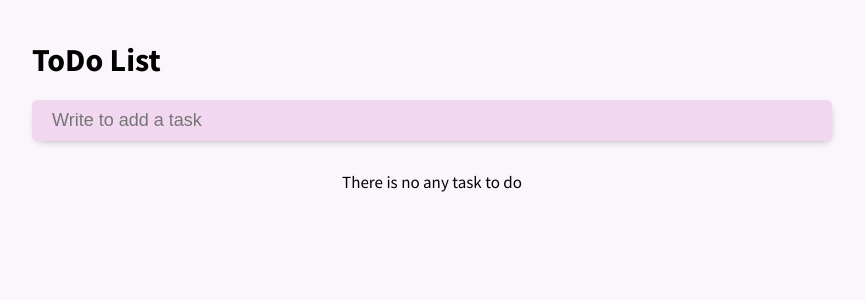
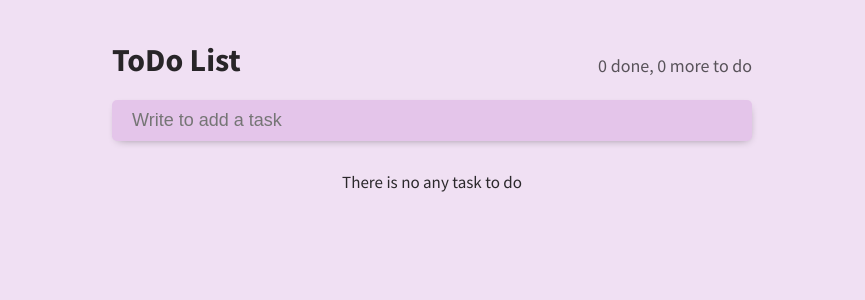
Before and after one commit to melk0sha/todo-list, a React (Create React App) app: page / in a window 1280 px wide. Shown: the top 300 px of the page, without its empty margins (208-1073 px from the left). Built offline with nearby package versions, Linux system fonts and the light colour scheme.

Commit message:
feat and refactor: realize status info and update styles

```diff
--- a/src/App.js
+++ b/src/App.js
@@ -53,10 +53,12 @@ export default class App extends Component {
   render() {
     const { onInputChange, onInputKeyPress, onDeleteClick, onTodoClick } = this;
     const { inputValue, todoList } = this.state;
+    const doneTodos = todoList.filter((todoItem) => todoItem.done).length;
+    const totalTodos = todoList.length;
 
     return (
       <div className="todo-container">
-        <Status />
+        <Status doneTodos={doneTodos} totalTodos={totalTodos} />
         <Input
           inputValue={inputValue}
           onInputChange={onInputChange}
--- a/src/components/Input/index.scss
+++ b/src/components/Input/index.scss
@@ -4,7 +4,7 @@
   padding: 10px 20px;
   border: none;
   font-size: 18px;
-  background-color: #a715a021;
+  background-color: #9615a721;
   outline: none;
   box-shadow: 1px 3px 10px -5px #0000007a;
 }
--- a/src/components/Status/index.js
+++ b/src/components/Status/index.js
@@ -3,11 +3,14 @@ import "./index.scss";
 
 export default class Status extends Component {
   render() {
+    const { doneTodos, totalTodos } = this.props;
+
     return (
-      <>
+      <div className="todo-status">
         <h1 className="todo-title">ToDo List</h1>
-        <p className="todo-status"></p>
-      </>
+        <p className="todo-info">{`${doneTodos} done, ${totalTodos -
+          doneTodos} more to do`}</p>
+      </div>
     );
   }
 }
--- a/src/components/Status/index.scss
+++ b/src/components/Status/index.scss
@@ -1,3 +1,16 @@
-.todo-title {
-  font-size: 32px;
+.todo-status {
+  display: flex;
+  justify-content: space-between;
+  align-items: flex-end;
+
+  .todo-title {
+    font-size: 2rem;
+    color: #000000d5;
+  }
+
+  .todo-info {
+    font-size: 18px;
+    color: #000000a2;
+    margin-bottom: 3px;
+  }
 }
--- a/src/components/TodoList/index.scss
+++ b/src/components/TodoList/index.scss
@@ -2,7 +2,7 @@
   display: flex;
   flex-direction: column;
   margin-top: 30px;
-  background-color: #a715a021;
+  background-color: #9615a721;
   border-radius: 5px;
   box-shadow: 1px 3px 10px -5px #0000007a;
   font-weight: bold;
@@ -13,4 +13,5 @@
   margin-top: 30px;
   text-align: center;
   font-size: 17px;
+  color: #000000d2;
 }
--- a/src/index.scss
+++ b/src/index.scss
@@ -11,13 +11,13 @@
 
 body {
   font-family: "Source Sans Pro", Arial, Helvetica, sans-serif;
-  background-color: #a715a009;
+  background-color: #8f15a721;
 }
 
 .todo-container {
   display: flex;
   flex-direction: column;
-  width: 100%;
-  max-width: 800px;
+  width: 50%;
+  max-width: 1000px;
   margin: 40px auto 0;
 }
```
